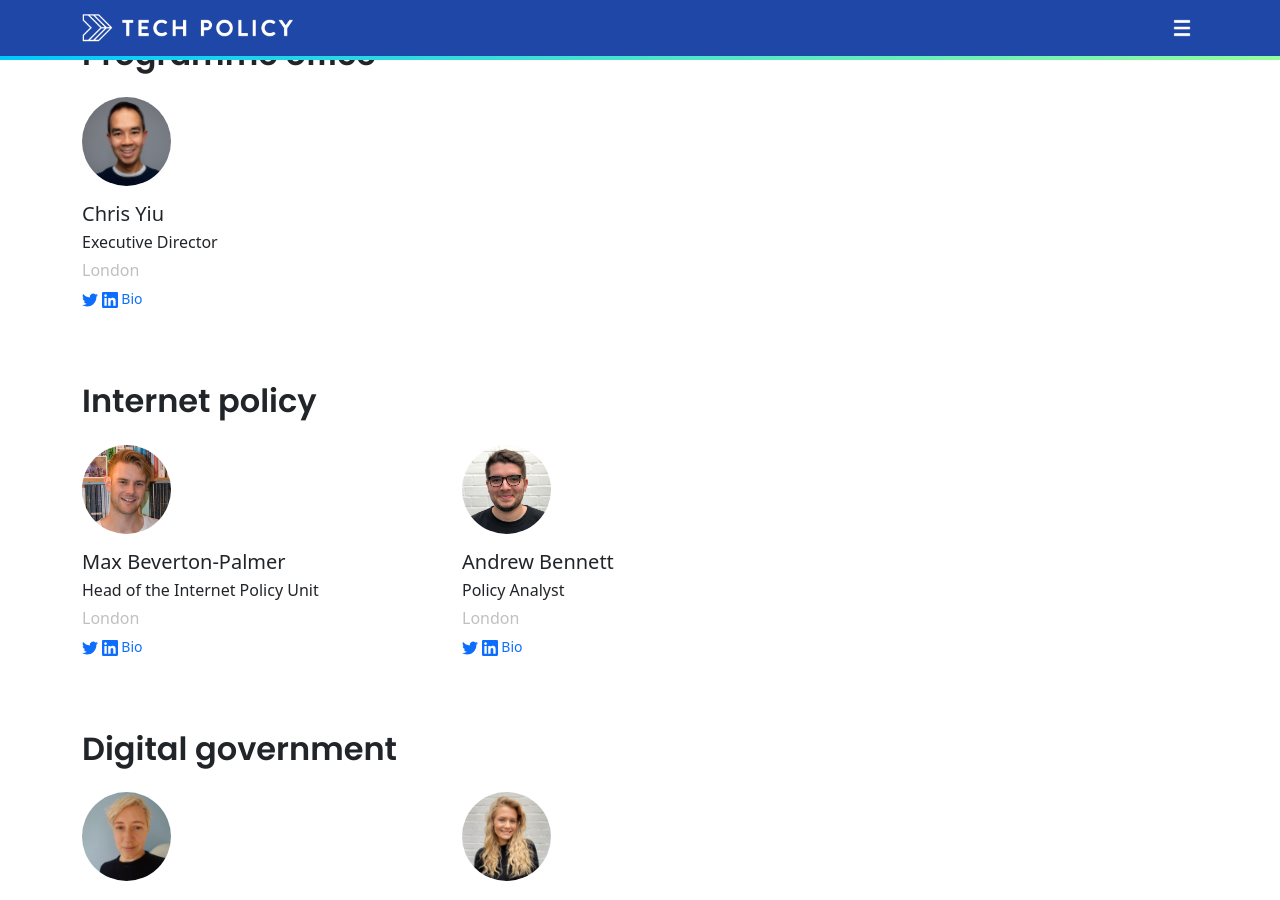
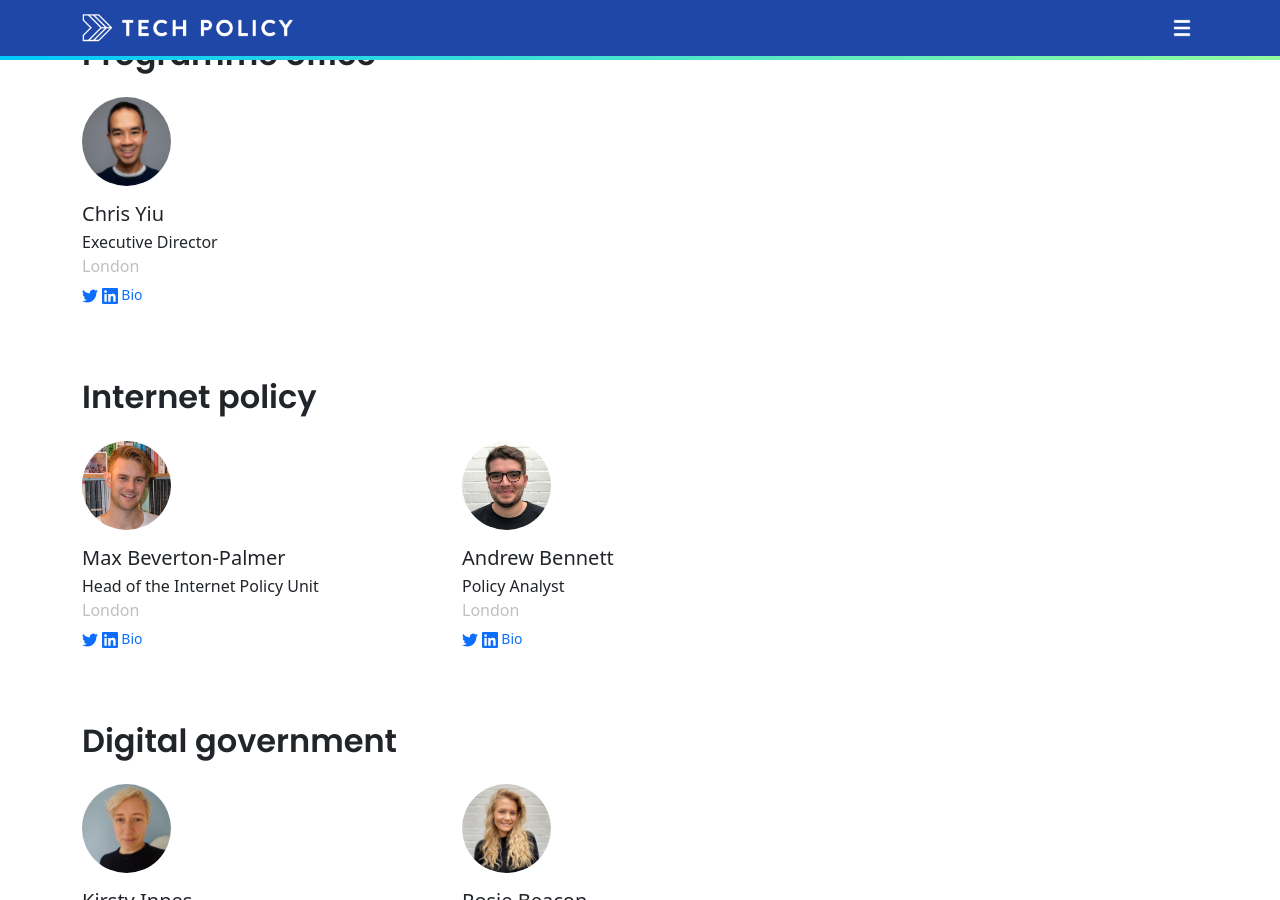
Before and after one commit to techpolicyio/techpolicyio.github.io, a Jekyll site: the page built from pages/people.md, in a window 1280 px wide and 900 px high, scrolled down 397 px. Built offline with Jekyll 4.4.1, drawn with Linux system fonts in a browser that asks for light colours.

Commit message:
Update profile.html

```diff
--- a/_includes/profile.html
+++ b/_includes/profile.html
@@ -3,7 +3,7 @@
 </p>
 
 <h5 class="my-1">{{ person.name }}</h5>
-<p class="mb-1">{{ person.title }}</p>
+<p class="mb-0">{{ person.title }}</p>
 <p class="mb-1 text-tpp-secondary">{{ person.geo }}</p>
 
 <p><small>
```
